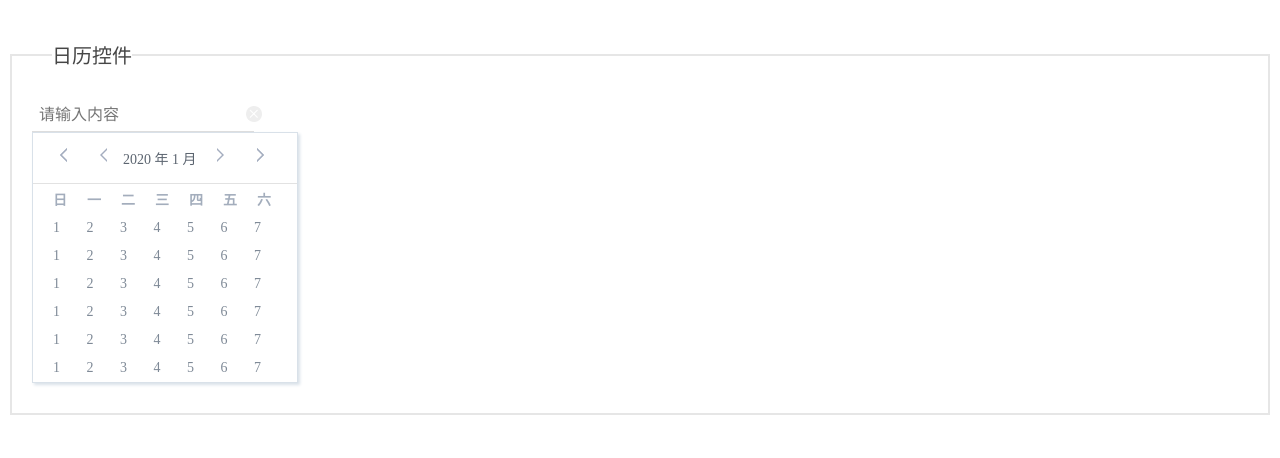
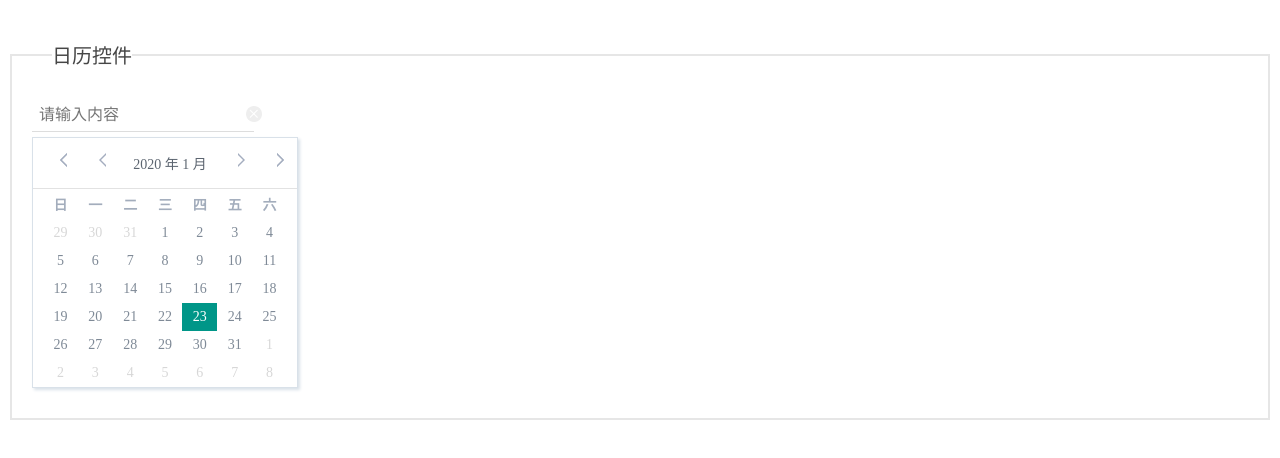
Before and after one commit to czm1290433700/my_vue_cli, a Vue app: page /pcPage/calendarWidgets in a window 1280 px wide. Shown: the top 458 px of the page. Built offline with nearby package versions, Linux system fonts and the light colour scheme.

Commit message:
add initCalendar method

```diff
--- a/src/components/calendar.vue
+++ b/src/components/calendar.vue
@@ -31,22 +31,22 @@
                 </ul>
             </div>
             <div class="calendarBody">
-                <ul>
+                <ul ref="week1">
                     <li v-for="item in week1" :key="item.id">{{item}}</li>
                 </ul>
-                <ul>
+                <ul ref="week2">
                     <li v-for="item in week2" :key="item.id">{{item}}</li>
                 </ul>
-                <ul>
+                <ul ref="week3">
                     <li v-for="item in week3" :key="item.id">{{item}}</li>
                 </ul>
-                <ul>
+                <ul ref="week4">
                     <li v-for="item in week4" :key="item.id">{{item}}</li>
                 </ul>
-                <ul>
+                <ul ref="week5">
                     <li v-for="item in week5" :key="item.id">{{item}}</li>
                 </ul>
-                <ul>
+                <ul ref="week6">
                     <li v-for="item in week6" :key="item.id">{{item}}</li>
                 </ul>
             </div>
@@ -62,6 +62,10 @@ export default {
         return {
             year: 0,
             month: 0,
+            lastMonthDays: 0, // 上月显示天数
+            nextMonthDays: 0, // 下月显示天数
+            todayWeek: 0, // 今天的周数
+            todayIndex: 0, // 今天在对应周的天数
             week1: [1, 2, 3, 4, 5, 6, 7],
             week2: [1, 2, 3, 4, 5, 6, 7],
             week3: [1, 2, 3, 4, 5, 6, 7],
@@ -97,21 +101,175 @@ export default {
          * 月份后退
          */
         monthBack: function(){
-            this.month--;
+            if(this.month == 1){
+                this.month = 12;
+                this.year--;
+            }else{
+                this.month--;
+            }
             this.initCalendar();
         },
         /**
          * 月份前进
          */
         monthAhead: function(){
-            this.month++;
+            if(this.month == 12){
+                this.month = 1;
+                this.year++;
+            }else{
+                this.month++;
+            }
             this.initCalendar();
         },
         /**
-         * 初始化日历body
+         * 初始化日历日期
          */
         initCalendar: function(){
-
+            /**清除所有的类样式 */
+            for(let i = 0; i < 7; i++){
+                this.$refs.week1.children[i].classList.remove("notThisMonth");
+                this.$refs.week1.children[i].classList.remove("today");
+                this.$refs.week2.children[i].classList.remove("notThisMonth");
+                this.$refs.week2.children[i].classList.remove("today");
+                this.$refs.week3.children[i].classList.remove("notThisMonth");
+                this.$refs.week3.children[i].classList.remove("today");
+                this.$refs.week4.children[i].classList.remove("notThisMonth");
+                this.$refs.week4.children[i].classList.remove("today");
+                this.$refs.week5.children[i].classList.remove("notThisMonth");
+                this.$refs.week5.children[i].classList.remove("today");
+                this.$refs.week6.children[i].classList.remove("notThisMonth");
+                this.$refs.week6.children[i].classList.remove("today");
+            }
+            /** 清空日期和上月下月显示天数 */
+            this.week1.length = 0;
+            this.week2.length = 0;
+            this.week3.length = 0;
+            this.week4.length = 0;
+            this.week5.length = 0;
+            this.week6.length = 0;
+            this.lastMonthDays = 0;
+            this.nextMonthDays = 0;
+            var firstDay = new Date(this.year, this.month - 1, 1).getDay(), // 该月第一天对应星期
+                monthdays = new Date(this.year, this.month, 0).getDate(), // 该月的天数
+                lastDate = new Date(this.year, this.month - 1, 0).getDate(), // 上个月的最后一天日期
+                todayYear = new Date().getFullYear(),
+                todayMonth = new Date().getMonth() + 1,
+                todayDate = new Date().getDate(); // 今天的日期
+            if(firstDay != 0){
+                /** 如果该月第一天不是星期日，那么需要在week1数组中放入上月最后的天数进来 */
+                for(let i = 0, j = lastDate - firstDay + 1; i < firstDay; i++, j++){
+                    this.week1.push(j);
+                    this.lastMonthDays++;
+                }
+            }
+            /** 放入该月天数 */
+            for(let i = 1; i <= monthdays; i++){
+                if(this.week1.length < 7){
+                    this.week1.push(i);
+                    if(this.year == todayYear && this.month == todayMonth && this.year == todayYear && this.month == todayMonth && i == todayDate){
+                        this.initTodayColor(1, this.week1.length - 1);
+                    }
+                }else{
+                    if(this.week2.length < 7){
+                        this.week2.push(i);
+                        if(this.year == todayYear && this.month == todayMonth && i == todayDate){
+                            this.initTodayColor(2, this.week2.length - 1);
+                        }
+                    }else{
+                        if(this.week3.length < 7){
+                            this.week3.push(i);
+                            if(this.year == todayYear && this.month == todayMonth && i == todayDate){
+                                this.initTodayColor(3, this.week3.length - 1);
+                            }
+                        }else{
+                            if(this.week4.length < 7){
+                                this.week4.push(i);
+                                if(this.year == todayYear && this.month == todayMonth && i == todayDate){
+                                    this.initTodayColor(4, this.week4.length - 1);
+                                }
+                            }else{
+                                if(this.week5.length < 7){
+                                    this.week5.push(i);
+                                    if(this.year == todayYear && this.month == todayMonth && i == todayDate){
+                                        this.initTodayColor(5, this.week5.length - 1);
+                                    }
+                                }else{
+                                    this.week6.push(i);
+                                    if(this.year == todayYear && this.month == todayMonth && i == todayDate){
+                                        this.initTodayColor(6, this.week6.length - 1);
+                                    }
+                                }
+                            }
+                        }
+                    }
+                }
+            }
+            /** 放入下月天数 */
+            for(let i = 1;;i++){
+                if(this.week5.length < 7){
+                    this.week5.push(i);
+                    this.nextMonthDays++;
+                }else{
+                    if(this.week6.length < 7){
+                        this.week6.push(i);
+                        this.nextMonthDays++;
+                    }else{
+                        break;
+                    }
+                }
+            }
+            this.initCalendarColor();
+        },
+        /**
+         * 初始化日历字体颜色
+         */
+        initCalendarColor: function(){
+            /**初始化上个月的颜色 */
+            for(let i = 0; i < this.lastMonthDays; i++){
+                this.$refs.week1.children[i].classList.add("notThisMonth");
+            }
+            /**初始化下个月的颜色 */
+            if(this.nextMonthDays <= 7){
+                for(let i = 6; i >= 7 - this.nextMonthDays; i--){
+                    this.$refs.week6.children[i].classList.add("notThisMonth");
+                }
+            }else{
+                /** 初始化第五周下个月的颜色 */
+                for(let i = 6; i >= 14 - this.nextMonthDays; i--){
+                    this.$refs.week5.children[i].classList.add("notThisMonth");
+                }
+                /** 初始化第六周下个月的颜色 */
+                for(let i = 0; i < 7; i++){
+                    this.$refs.week6.children[i].classList.add("notThisMonth");
+                }
+            }
+        },
+        /**
+         * 初始化日历当日字体颜色
+         */
+        initTodayColor: function(weekIndex, dayIndex){
+            switch(weekIndex){
+                case 1:
+                    this.$refs.week1.children[dayIndex].classList.add("today");
+                    break;
+                case 2:
+                    this.$refs.week2.children[dayIndex].classList.add("today");
+                    break;
+                case 3:
+                    this.$refs.week3.children[dayIndex].classList.add("today");
+                    break;
+                case 4:
+                    this.$refs.week4.children[dayIndex].classList.add("today");
+                    break;
+                case 5:
+                    this.$refs.week5.children[dayIndex].classList.add("today");
+                    break;
+                case 6:
+                    this.$refs.week6.children[dayIndex].classList.add("today");
+                    break;
+                default:
+                    break;
+            }
         }
     }
 }
--- a/src/style/pcComponents/calendar.css
+++ b/src/style/pcComponents/calendar.css
@@ -64,9 +64,11 @@
 #calendar .calendarWidget{
     width: 264px;
     border: 1px solid #D9E1E9;
+    -webkit-box-shadow: 2px 2px 3px #D9E1E9;
     box-shadow: 2px 2px 3px #D9E1E9;
     color: #5C6570;
     font-size: 14px;
+    margin-top: 5px;
 }
 
 #calendar .calendarWidget .title{
@@ -79,28 +81,60 @@
 }
 
 #calendar .calendarWidget .date{
+    width: 100px;
     padding-left: 10px;
 }
 
 #calendar .week ul{
+    display: -webkit-box;
+    display: -ms-flexbox;
     display: flex;
-    padding: 0 20px;
+    padding: 0 10px;
     font-weight: 600;
     color: #A3ADBC;
     margin: 5px 0;
 }
 
 #calendar .week li{
-    margin-right: 20px;
+    width: 50px;
+    text-align: center;
 }
 
 #calendar .calendarBody ul{
     display: flex;
-    padding: 0 20px;
+    padding: 0 10px;
     color: #7F8A97;
 }
 
 #calendar .calendarBody li{
-    margin-right: 26.5px;
+    width: 50px;
+    text-align: center;
     padding: 6px 0;
 }
+
+#calendar .calendarBody li:hover{
+    background-color: #EAEAEA;
+    cursor: pointer;
+}
+
+#calendar .calendarBody .notThisMonth{
+    color: #D7D7D7;
+}
+
+#calendar .calendarBody .notThisMonth:hover{
+    color: #7F8A97;
+    background-color: #EAEAEA;
+    cursor: pointer;
+}
+
+#calendar .calendarBody .today{
+    color: #fff;
+    background-color: #009688;
+    cursor: pointer;
+}
+
+#calendar .calendarBody .today:hover{
+    color: #fff;
+    background-color: #009688;
+    cursor: pointer;
+}
```
